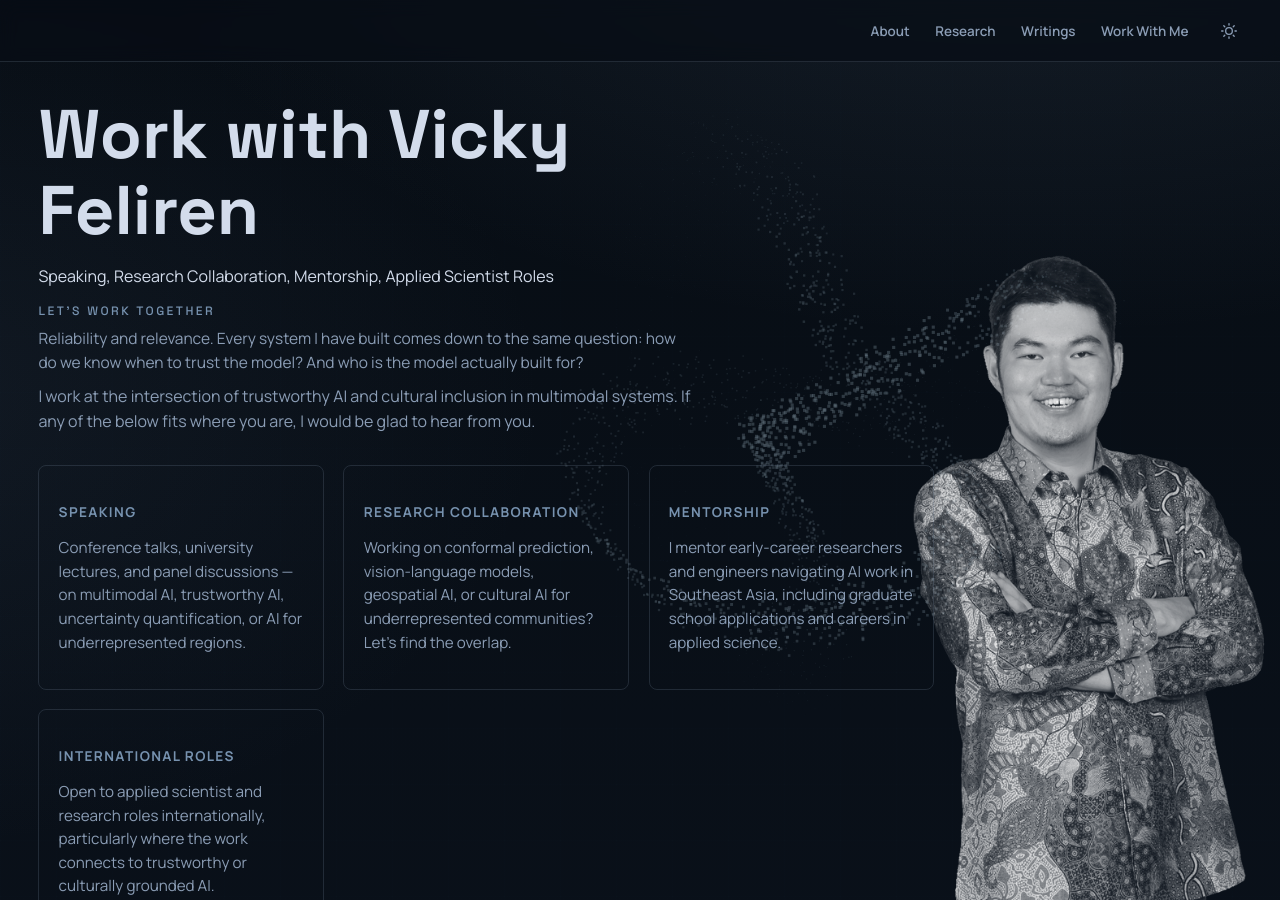
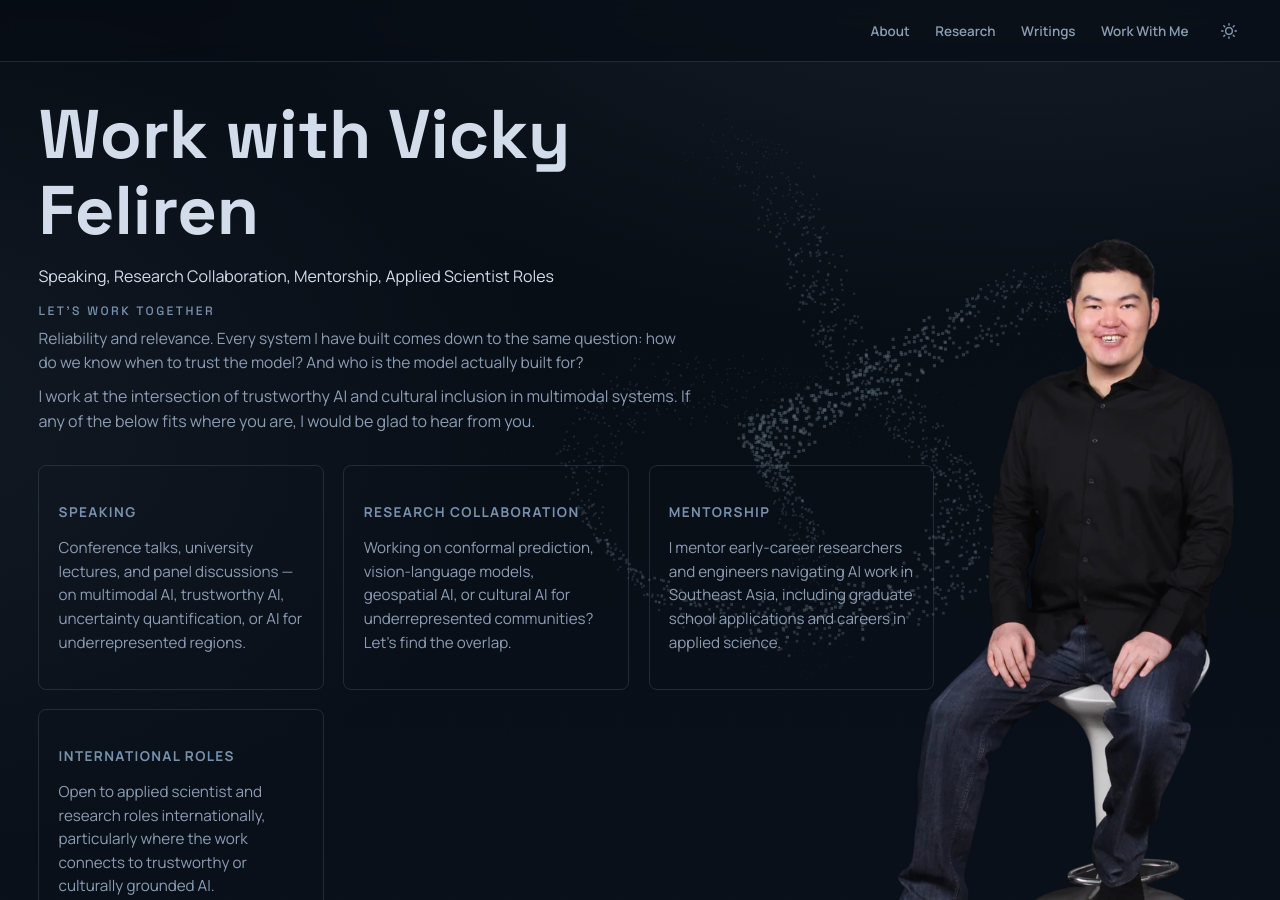
Before and after one commit to Feliren88/feliren88.github.io, a Jekyll site: the page built from _pages/contact.md, in a window 1280 px wide and 900 px high. Built offline with Jekyll 4.4.1, drawn with Linux system fonts in a browser that asks for light colours.

Commit message:
Add full-color transparent WebP for contact page background
Composited color photo + grayscale alpha mask from profile_2 (1).svg,
resized to 900px wide. Replaces white silhouette profile_3_bg.webp on /contact/.

Co-Authored-By: Claude Sonnet 4.6 <noreply@anthropic.com>

```diff
--- a/_pages/contact.md
+++ b/_pages/contact.md
@@ -4,10 +4,10 @@ title: Work with Vicky Feliren
 subtitle: Speaking, Research Collaboration, Mentorship, Applied Scientist Roles
 description: Available for speaking engagements, research collaboration, mentorship, and applied scientist roles internationally. Specializing in trustworthy AI and cultural AI for Southeast Asia.
 permalink: /contact/
-preload_image: /assets/img/profile_3_bg.webp
+preload_image: /assets/img/profile_2_color.webp
 ---
 
-<img src="/assets/img/profile_3_bg.webp" alt="" class="profile-bg" aria-hidden="true" draggable="false" fetchpriority="high">
+<img src="/assets/img/profile_2_color.webp" alt="" class="profile-bg" aria-hidden="true" draggable="false" fetchpriority="high">
 
 <p class="eyebrow">LET'S WORK TOGETHER</p>
 <p class="contact-intro">{{ site.data.contact.intro }}</p>
```
Also changed, not shown: assets/img/profile_2_color.webp (added).
